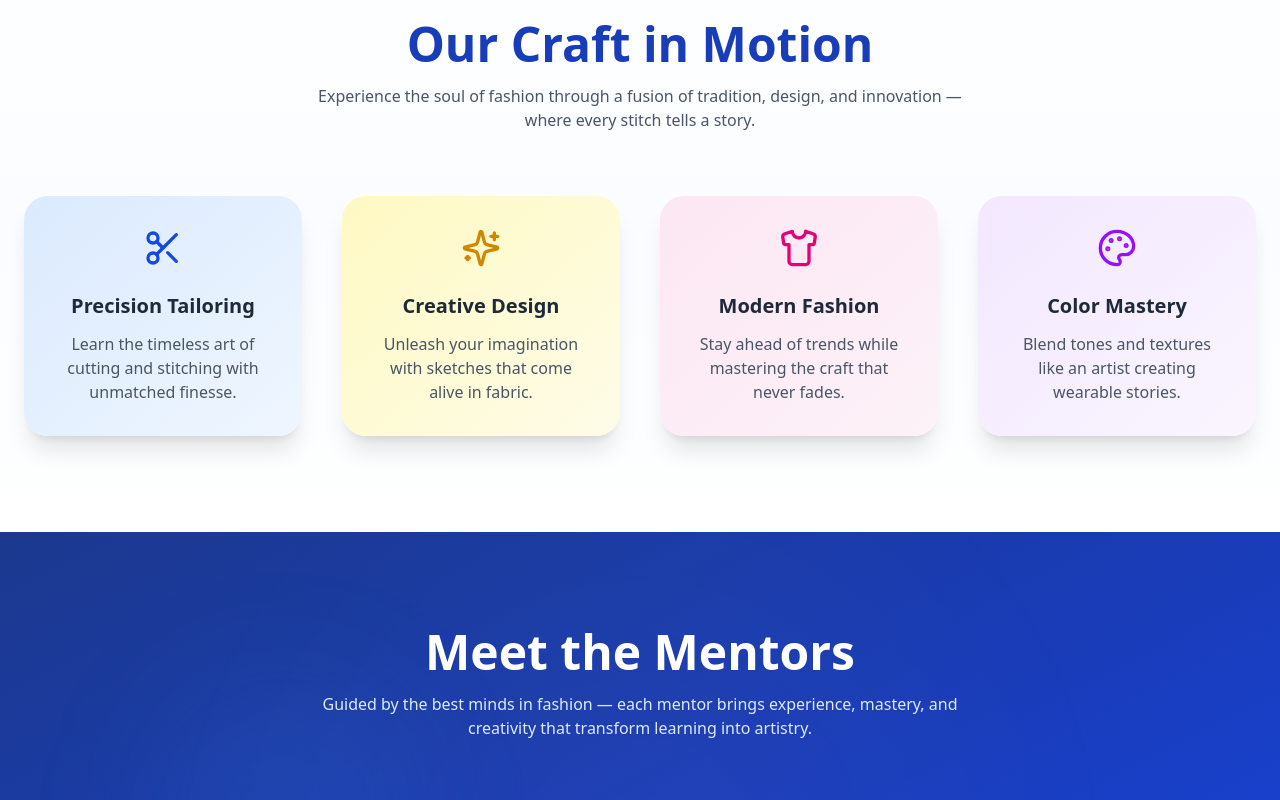
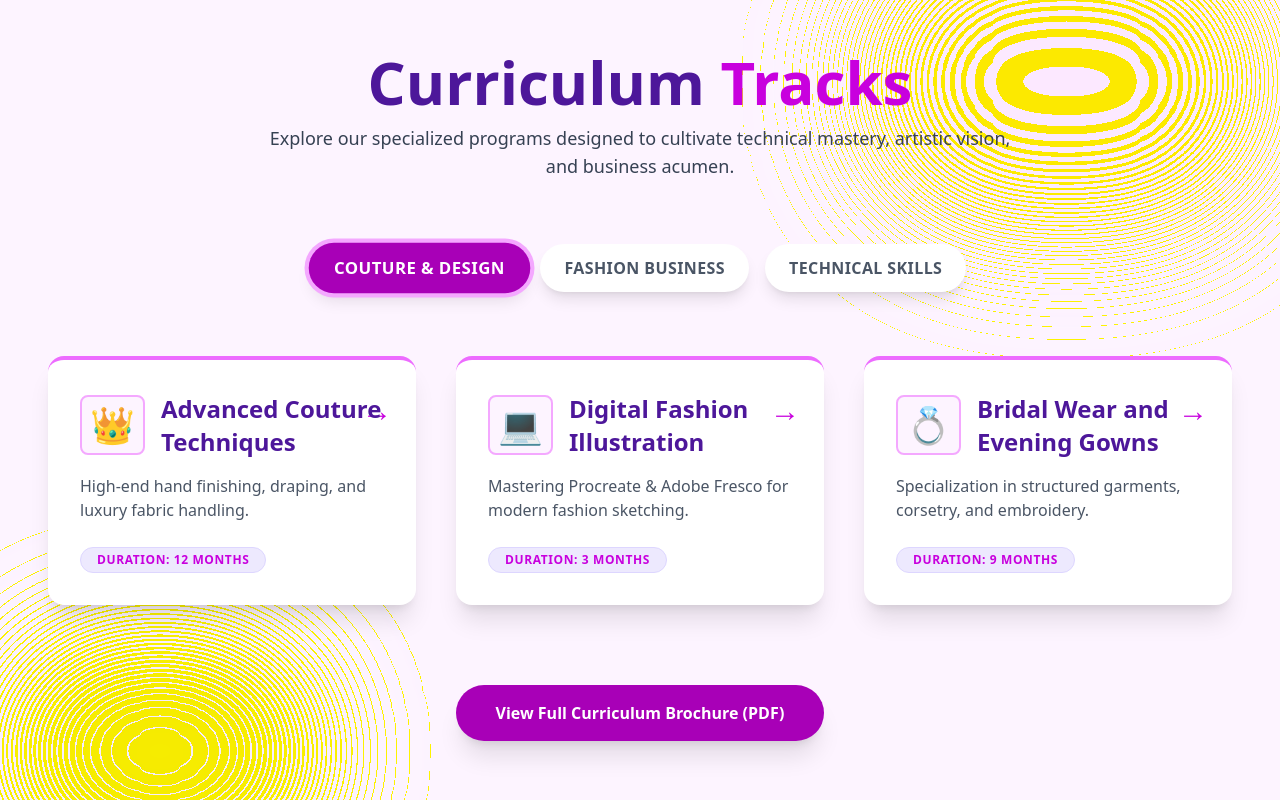
Before and after one commit to apreezofficial/6kfashion, a Next.js app: page / in a window 1280 px wide. Shown: the part 1560-2360 px from the top of the page. Built offline with nearby package versions, Linux system fonts and the light colour scheme.

Commit message:
Update CraftSection.tsx

```diff
--- a/src/app/CraftSection.tsx
+++ b/src/app/CraftSection.tsx
@@ -1,91 +1,230 @@
 "use client";
+import React, { useState } from "react";
+import { motion } from "framer-motion";
 
-import React from "react";
-import Tilt from "react-parallax-tilt";
-import { motion } from "framer-motion";
-import { Scissors, Sparkles, Shirt, Palette } from "lucide-react";
+// --- Theme Constants ---
+const PRIMARY_TEXT = "text-violet-900";
+const ACCENT_COLOR = "text-fuchsia-600";
+const ACCENT_BG_LIGHT = "bg-fuchsia-50";
+const BUTTON_BG = "bg-fuchsia-700 hover:bg-fuchsia-800";
 
-const features = [
+// --- Program Data Structured by Category ---
+const programs = [
   {
-    icon: <Scissors className="w-10 h-10 text-blue-700" />,
-    title: "Precision Tailoring",
-    desc: "Learn the timeless art of cutting and stitching with unmatched finesse.",
-    color: "from-blue-100 to-blue-50",
+    category: "COUTURE & DESIGN",
+    items: [
+      {
+        title: "Advanced Couture Techniques",
+        duration: "12 Months",
+        focus: "High-end hand finishing, draping, and luxury fabric handling.",
+        icon: "👑",
+      },
+      {
+        title: "Digital Fashion Illustration",
+        duration: "3 Months",
+        focus: "Mastering Procreate & Adobe Fresco for modern fashion sketching.",
+        icon: "💻",
+      },
+      {
+        title: "Bridal Wear and Evening Gowns",
+        duration: "9 Months",
+        focus: "Specialization in structured garments, corsetry, and embroidery.",
+        icon: "💍",
+      },
+    ],
   },
   {
-    icon: <Sparkles className="w-10 h-10 text-yellow-600" />,
-    title: "Creative Design",
-    desc: "Unleash your imagination with sketches that come alive in fabric.",
-    color: "from-yellow-100 to-yellow-50",
+    category: "FASHION BUSINESS",
+    items: [
+      {
+        title: "Fashion Entrepreneurship 101",
+        duration: "6 Months",
+        focus: "Brand development, legal setup, and market penetration strategies.",
+        icon: "💼",
+      },
+      {
+        title: "E-commerce and Digital Marketing",
+        duration: "4 Months",
+        focus: "Shopify setup, SEO, and targeted social media campaign execution.",
+        icon: "📈",
+      },
+      {
+        title: "Supply Chain & Ethical Sourcing",
+        duration: "5 Months",
+        focus: "Sustainable practices, inventory management, and global logistics.",
+        icon: "🌍",
+      },
+    ],
   },
   {
-    icon: <Shirt className="w-10 h-10 text-pink-600" />,
-    title: "Modern Fashion",
-    desc: "Stay ahead of trends while mastering the craft that never fades.",
-    color: "from-pink-100 to-pink-50",
-  },
-  {
-    icon: <Palette className="w-10 h-10 text-purple-600" />,
-    title: "Color Mastery",
-    desc: "Blend tones and textures like an artist creating wearable stories.",
-    color: "from-purple-100 to-purple-50",
+    category: "TECHNICAL SKILLS",
+    items: [
+      {
+        title: "Master Pattern Drafting",
+        duration: "10 Months",
+        focus: "Precision flat pattern making for all garment types (menswear and womenswear).",
+        icon: "📐",
+      },
+      {
+        title: "Garment Construction & Tailoring",
+        duration: "8 Months",
+        focus: "Industrial machine operation, pocket setting, and tailored jacket creation.",
+        icon: "🧵",
+      },
+      {
+        title: "3D Digital Prototyping (CLO3D)",
+        duration: "4 Months",
+        focus: "Creating virtual samples and reducing development costs using 3D software.",
+        icon: "💿",
+      },
+    ],
   },
 ];
 
-const CraftSection = () => {
+const ProgramCatalog: React.FC = () => {
+  const [activeTab, setActiveTab] = useState(programs[0].category);
+  const activeProgramList = programs.find((p) => p.category === activeTab)?.items || [];
+
+  const containerVariants = {
+    hidden: { opacity: 0, transition: { staggerChildren: 0.05 } },
+    visible: {
+      opacity: 1,
+      transition: {
+        staggerChildren: 0.1,
+        when: "beforeChildren",
+      },
+    },
+  };
+
+  const itemVariants = {
+    hidden: { opacity: 0, y: 20 },
+    visible: { opacity: 1, y: 0, transition: { duration: 0.6 } },
+  };
+
   return (
-    <section
-      id="craft"
-      className="relative py-24 bg-gradient-to-b from-white via-blue-50/30 to-white overflow-hidden"
-    >
+    <section id="programs" className={`py-20 md:py-32 px-6 md:px-12 ${ACCENT_BG_LIGHT} relative overflow-hidden`}>
+      {/* Decorative background shape */}
+      <div className="absolute top-0 right-0 w-1/3 h-1/3 bg-fuchsia-300/30 blur-3xl opacity-50 rounded-full"></div>
+      <div className="absolute bottom-0 left-0 w-1/4 h-1/4 bg-violet-300/30 blur-3xl opacity-50 rounded-full"></div>
+
+      {/* Section Header */}
       <motion.div
-        initial={{ opacity: 0, y: 60 }}
+        initial={{ opacity: 0, y: -20 }}
         whileInView={{ opacity: 1, y: 0 }}
-        transition={{ duration: 0.8, ease: "easeOut" }}
-        className="text-center mb-16"
+        transition={{ duration: 0.7 }}
+        viewport={{ once: true }}
+        className="text-center mb-16 relative z-10"
       >
-        <h2 className="text-4xl md:text-5xl font-extrabold text-blue-800 mb-4">
-          Our Craft in Motion
+        <h2 className={`text-4xl md:text-6xl font-extrabold ${PRIMARY_TEXT} mb-3`}>
+          Curriculum <span className={ACCENT_COLOR}>Tracks</span>
         </h2>
-        <p className="text-gray-600 max-w-2xl mx-auto">
-          Experience the soul of fashion through a fusion of tradition, design,
-          and innovation — where every stitch tells a story.
+        <p className="text-lg text-gray-700 max-w-3xl mx-auto">
+          Explore our specialized programs designed to cultivate technical mastery, artistic vision, and business acumen.
         </p>
       </motion.div>
 
-      {/* 3D Tilt Cards */}
-      <div className="grid grid-cols-1 sm:grid-cols-2 lg:grid-cols-4 gap-10 px-6 max-w-7xl mx-auto">
-        {features.map((item, i) => (
-          <Tilt
-            key={i}
-            tiltMaxAngleX={15}
-            tiltMaxAngleY={15}
-            perspective={1000}
-            transitionSpeed={800}
-            scale={1.05}
-            glareEnable={true}
-            glareMaxOpacity={0.25}
-            glareColor="white"
-            glarePosition="bottom"
-            className="rounded-3xl overflow-hidden shadow-xl bg-gradient-to-br hover:shadow-2xl"
+      {/* Program Tabs/Segmented Control */}
+      <motion.div
+        initial={{ opacity: 0, y: 20 }}
+        whileInView={{ opacity: 1, y: 0 }}
+        transition={{ delay: 0.3, duration: 0.7 }}
+        viewport={{ once: true }}
+        className="flex justify-center flex-wrap gap-4 mb-16 relative z-10"
+      >
+        {programs.map((p) => (
+          <button
+            key={p.category}
+            onClick={() => setActiveTab(p.category)}
+            className={`
+              py-3 px-6 rounded-full font-semibold transition-all duration-300
+              uppercase tracking-wide text-sm md:text-base shadow-lg
+              ${
+                activeTab === p.category
+                  ? `${BUTTON_BG} text-white transform scale-[1.05] ring-4 ring-fuchsia-300`
+                  : 'bg-white text-gray-600 hover:bg-fuchsia-100 hover:text-violet-800'
+              }
+            `}
           >
+            {p.category}
+          </button>
+        ))}
+      </motion.div>
+
+      {/* Program Cards Display */}
+      <motion.div
+        key={activeTab} // Key changes to trigger re-animation on tab switch
+        variants={containerVariants}
+        initial="hidden"
+        animate="visible"
+        className="grid grid-cols-1 md:grid-cols-2 lg:grid-cols-3 gap-10 relative z-10"
+      >
+        {activeProgramList.map((program, index) => (
+          <motion.div
+            key={index}
+            variants={itemVariants}
+            className={`
+              relative bg-white rounded-2xl p-8 shadow-xl border-t-4 border-fuchsia-400
+              overflow-hidden group cursor-pointer
+              transition-all duration-300
+              hover:shadow-3xl hover:shadow-violet-500/50 hover:border-violet-600
+              transform hover:scale-[1.02]
+            `}
+          >
+            {/* Background Glow on Hover */}
+            <div className={`
+              absolute inset-0 z-0 opacity-0 group-hover:opacity-10
+              bg-gradient-to-br from-fuchsia-200/50 to-violet-200/50 rounded-2xl
+              transition-opacity duration-500
+            `}></div>
+
+            <div className="relative z-10 space-y-4">
+              {/* Icon and Title */}
+              <div className="flex items-center space-x-4 mb-4">
+                <span className={`text-4xl p-2 rounded-lg ${ACCENT_COLOR} ${ACCENT_BG_LIGHT} border-2 border-fuchsia-300`}>
+                  {program.icon}
+                </span>
+                <h3 className={`text-2xl font-extrabold ${PRIMARY_TEXT} leading-snug`}>
+                  {program.title}
+                </h3>
+              </div>
+
+              {/* Details */}
+              <p className="text-gray-600 font-medium">{program.focus}</p>
+
+              {/* Duration Tag */}
+              <div className="pt-2">
+                <span className={`inline-block px-4 py-1 rounded-full text-xs font-bold uppercase tracking-wider
+                bg-violet-100 ${ACCENT_COLOR} border border-violet-200`}>
+                  Duration: {program.duration}
+                </span>
+              </div>
+            </div>
+
+            {/* Floating Arrow on Hover */}
             <motion.div
-              initial={{ opacity: 0, y: 40 }}
-              whileInView={{ opacity: 1, y: 0 }}
-              transition={{ delay: i * 0.2, duration: 0.7 }}
-              className={`flex flex-col items-center justify-center p-8 h-full bg-gradient-to-br ${item.color}`}
+                initial={{ x: -10, opacity: 0 }}
+                animate={{ x: 0, opacity: 1 }}
+                transition={{ duration: 0.3 }}
+                className="absolute right-6 top-8 text-3xl opacity-0 group-hover:opacity-100 text-fuchsia-600 transition-opacity"
             >
-              {item.icon}
-              <h3 className="mt-6 text-xl font-semibold text-gray-800">
-                {item.title}
-              </h3>
-              <p className="text-gray-600 mt-3 text-center">{item.desc}</p>
+              &rarr;
             </motion.div>
-          </Tilt>
+          </motion.div>
         ))}
+      </motion.div>
+
+      {/* Final Call to Action */}
+      <div className="text-center mt-20">
+        <a
+          href="#contact"
+          className={`inline-flex items-center px-10 py-4 font-bold rounded-full text-white shadow-xl
+          ${BUTTON_BG} transition duration-300 transform hover:scale-[1.03] ring-2 ring-transparent hover:ring-fuchsia-400/50`}
+        >
+          View Full Curriculum Brochure (PDF)
+        </a>
       </div>
     </section>
   );
 };
 
-export default CraftSection;
+export default ProgramCatalog;
```
